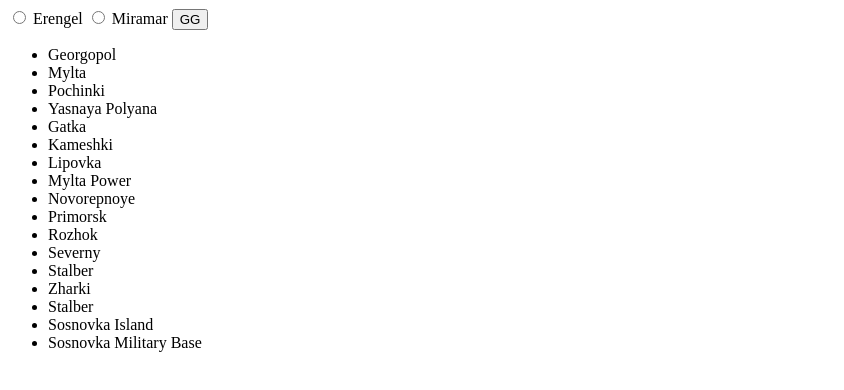
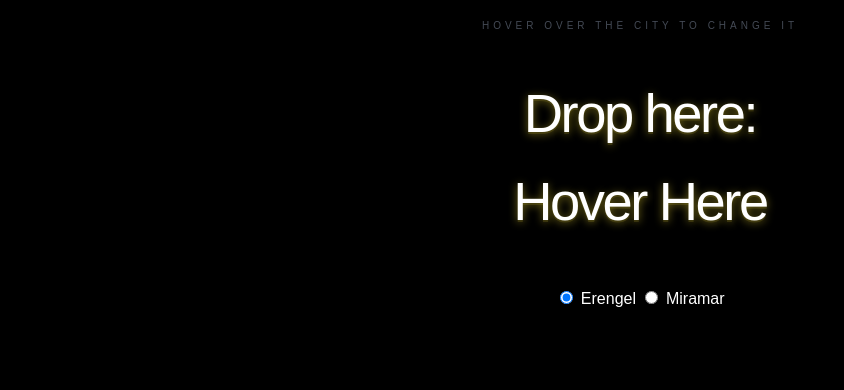
Before and after one commit to jwu910/pubgairfare, a plain HTML site: page index.html in a window 1280 px wide. Shown: the whole page, without its empty margins (0-844 px from the left). Drawn offline with nearby package versions, Linux system fonts and the light colour scheme.

Commit message:
Working prototype. Just need to clean up code and add more styles

```diff
--- a/index.css
+++ b/index.css
@@ -0,0 +1,81 @@
+html {
+  color: white;
+  font-family: 'Montserrat', sans-serif;
+  height: 100%;
+}
+
+body {
+  background: black;
+}
+
+p {
+  color: rgba(114, 123, 141, 0.6);
+  font-size: 10px;
+  font-weight: 400;
+  letter-spacing: 4px;
+  margin: 20px 0 0;
+  text-align: center;
+}
+
+#box {
+  color: #FFF;
+  font-size: 3.4em;
+  height: 100%;
+  letter-spacing: -0.045em;
+  margin: 4% auto;
+  text-align: center;
+  text-shadow: 0 2px 8px rgba(158, 143, 32, 0.77), 0 2px 0 rgba(151, 136, 47, 0.24);
+  transition: all 0.2s ease;
+}
+
+.map-selection {
+  text-align: center;
+}
+
+.city-box {
+  display: block;
+  margin: 20px 0;
+}
+
+.city-name {
+  cursor: pointer;
+  display: inline-block;
+  opacity: 1;
+  padding: 5px;
+  position: relative;
+  transition: all 0.2s ease;
+}
+
+.city-box:hover {
+  animation: mov 0.12s infinite;
+  color: rgba(255, 255, 255, 0.2);
+  text-shadow: 0 4px 4px rgba(255, 255, 255, 0.2), 0 6px 6px rgba(255, 255, 255, 0.4), 0 8px 18px rgba(255, 255, 255, 0.8), 0 22px 18px rgba(255, 255, 255, 0.5), 0 -4px 4px rgba(255, 255, 255, 0.2), 0 -6px 6px rgba(255, 255, 255, 0.4), 0 -8px 18px rgba(255, 255, 255, 0.8), 0 -22px 18px rgba(255, 255, 255, 0.5);
+  top: 12px;
+}
+
+@keyframes in {
+  0% {
+    transform: translatey(-30px);
+  }
+  50% {
+    transform: translatey(-15px);
+  }
+  100% {
+    transform: translatey(0);
+  }
+}
+
+@keyframes mov {
+  0% {
+    opacity: 0;
+    transform: translatey(-30px);
+  }
+  50% {
+    opacity: 1;
+    transform: translatey(-15px);
+  }
+  100% {
+    opacity: 0;
+    transform: translatey(25px);
+  }
+}
--- a/index.html
+++ b/index.html
@@ -7,22 +7,43 @@
   <meta http-equiv="X-UA-Compatible" content="ie=edge">
   <title>Where the fuck should I drop?</title>
   <link rel="stylesheet" href="index.css">
+  <script src="https://code.jquery.com/jquery-3.2.1.min.js" integrity="sha256-hwg4gsxgFZhOsEEamdOYGBf13FyQuiTwlAQgxVSNgt4=" crossorigin="anonymous"></script>
 </head>
 
 <body>
+
+  <p>HOVER OVER THE CITY TO CHANGE IT</p>
+  <div id="box">
+    Drop here: <br/>
+    <div class="city-box">
+      <span class="city-name">Hover Here</span>
+    </div>
+  </div>
+
   <div class="container">
     <div class="map-selection">
-      <form>
-        <input type="radio" name="map" id="Erengel" value="Erengel">
+      <!-- <form id="mapSelection"> -->
+        <input
+          class="mapRadio"
+          checked="checked"
+          id="M1"
+          name="map"
+          type="radio"
+          value="Erfengel"
+        >
         <label for="Erengel">Erengel</label>
-        <input type="radio" name="map" id="Miramar" value="Miramar">
+        <input
+          class="mapRadio"
+          id="M2"
+          name="map"
+          type="radio"
+          value="Miramar"
+        >
         <label for="Miramar">Miramar</label>
-        <button class="spin-wheel">GG</button>
-      </form>
-    </div>
-    <div class="wheel">
+      <!-- </form> -->
     </div>
   </div>
+
   <script src="index.js"></script>
 </body>
 
--- a/index.js
+++ b/index.js
@@ -1,4 +1,7 @@
 // https://codepen.io/phvc/pen/RxLyGv
+let island;
+let cities;
+let next;
 
 const ERENGEL_CITIES = [
   // Major Cities
@@ -39,30 +42,42 @@ const MIRAMAR_CITIES = [
   'Pecado',
 
   // Major Landmarks
-  'Hacienda del Patrón',
+  'Hacienda del Patrón'
 ];
+// Need to set cities array based on radio button activity.
 
-const populateWheel = () => {
-  const wheel = document.querySelector('.wheel');
-  const ul = document.createElement('ul');
 
-  ERENGEL_CITIES.forEach(city => {
-    let li = document.createElement('li');
-    li.innerText = city;
-    ul.appendChild(li);
+$(document).ready(() =>{
+  let mapSelection = document.querySelector('#mapSelection');
+  let cityName = document.querySelector('.city-name');
+
+  cities = ERENGEL_CITIES;
+  let allCities = cities.length;
+  let firstCity = 0;
+  city = $('.city-name');
+
+  $('.map-selection').on('change', () => {
+    if (document.getElementById('M1').checked) {
+      cities = ERENGEL_CITIES;
+      changeCity();
+    } else if (document.getElementById('M2').checked) {
+      cities = MIRAMAR_CITIES;
+      changeCity();
+    }
+  })
+
+  function changeCity() {
+    city.html(cities[firstCity]);
+    firstCity = (firstCity + 1) % allCities;
+  }
+
+  function change() {
+    next = setInterval(changeCity, 100);//must match css animation
+  };
+
+  $('.city-box').hover(() => {
+    change();
+  }, () => {
+    clearInterval(next);
   });
-
-  wheel.appendChild(ul);
-};
-
-const populateSpinButton = () => {
-  const button = document.querySelector('.spin-wheel');
-
-  button.onclick = event => {
-    event.preventDefault();
-    event.stopPropagation();
-  }; // spins the wheel
-};
-
-populateWheel();
-populateSpinButton();
+});
```
